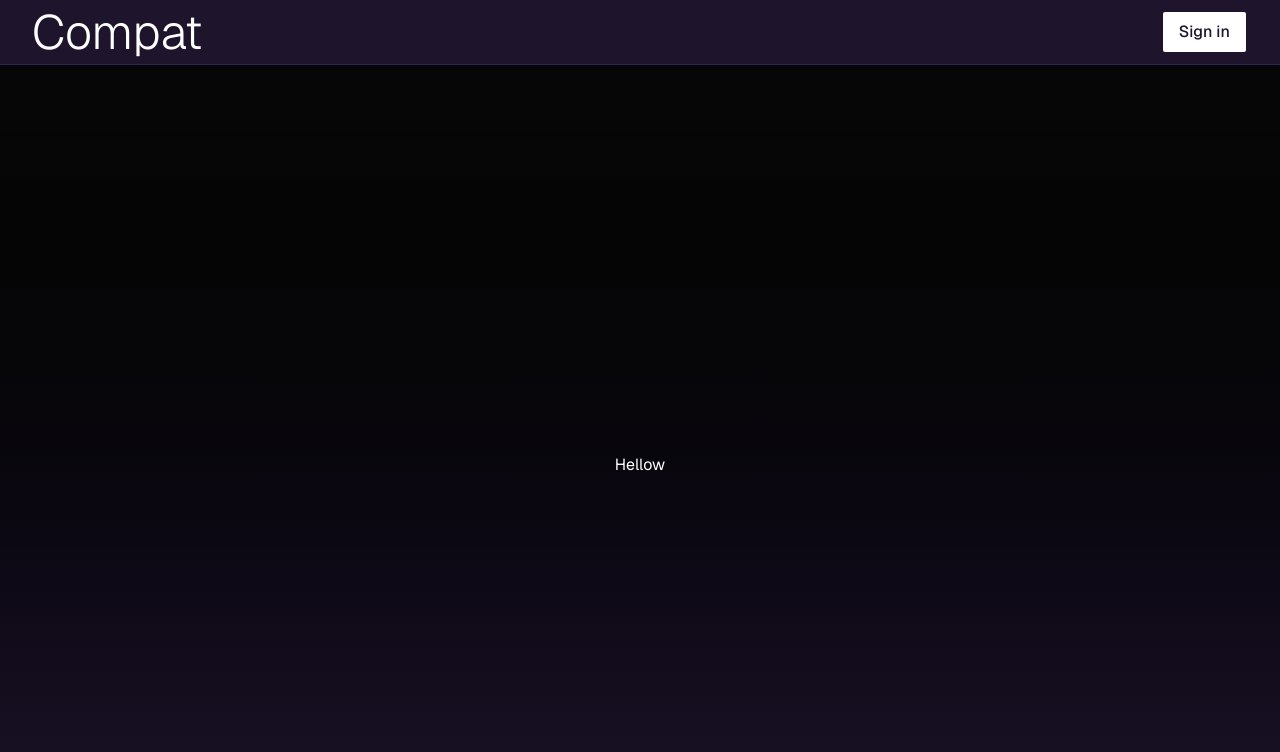
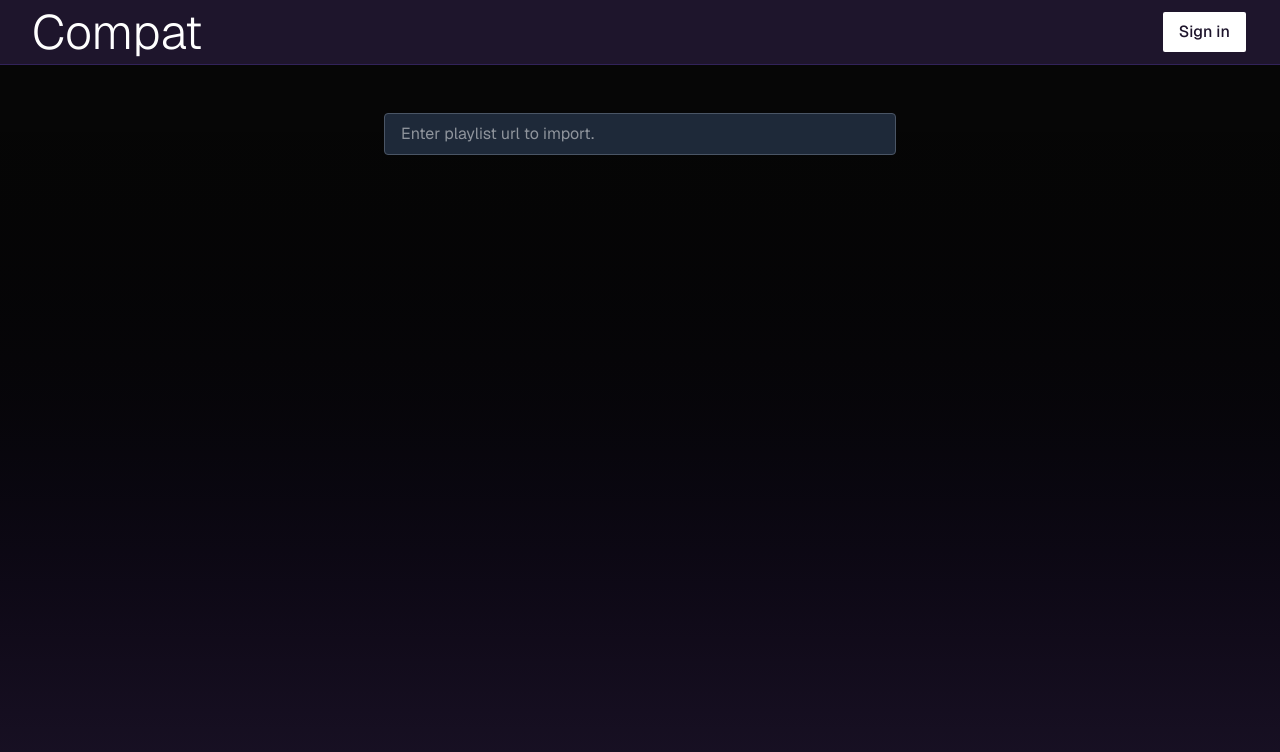
Before and after one commit to linnathoncode/Compat, a Next.js app: page / in a window 1280 px wide. Shown: the top 752 px of the page. Built offline with nearby package versions, Linux system fonts and the light colour scheme; no server answers.

Commit message:
ui change

```diff
--- a/src/app/page.tsx
+++ b/src/app/page.tsx
@@ -1,7 +1,9 @@
+import TextField from "~/components/TextField";
+
 export default function HomePage() {
   return (
-    <main className="flex min-h-screen flex-col items-center justify-center bg-gradient-to-b from-[#000000f9] to-[#1e152c] text-white">
-      <div>Hellow</div>
+    <main className="flex min-h-screen flex-col items-center justify-start bg-gradient-to-b from-[#000000f9] to-[#1e152c] pt-12 text-white">
+      <TextField />
     </main>
   );
 }
--- a/src/app/providers.tsx
+++ b/src/app/providers.tsx
@@ -1,6 +1,11 @@
 "use client";
 import { SessionProvider } from "next-auth/react";
+import { AuthProvider } from "~/context/AuthContext";
 
 export function Providers({ children }: { children: React.ReactNode }) {
-  return <SessionProvider>{children}</SessionProvider>;
+  return (
+    <SessionProvider>
+      <AuthProvider>{children}</AuthProvider>
+    </SessionProvider>
+  );
 }
--- a/src/components/AuthButton.tsx
+++ b/src/components/AuthButton.tsx
@@ -2,9 +2,10 @@
 
 import { signIn, signOut, useSession } from "next-auth/react";
 import { useState } from "react";
+import { useAuth } from "~/context/AuthContext";
 
 export default function AuthButton() {
-  const { data: session, status } = useSession();
+  const { session, status } = useAuth();
   const [loading, setLoading] = useState(false);
 
   const disabled = loading || status === "loading";
--- /dev/null
+++ b/src/components/TextField.tsx
@@ -0,0 +1,54 @@
+"use client";
+
+import React, { useState } from "react";
+import { useAuth } from "~/context/AuthContext";
+
+// function sleep(ms: number) {
+//   return new Promise((resolve) => setTimeout(resolve, ms));
+// }
+
+export default function TextField() {
+  const [value, setValue] = useState("");
+  const { session, status } = useAuth();
+  const [isLoading, setLoading] = useState(false);
+
+  if (status === "loading") {
+    return (
+      <input
+        type="text"
+        className="w-128 cursor-not-allowed rounded border border-gray-600 bg-gray-800 px-4 py-2 text-white opacity-60 focus:border-purple-500 focus:outline-none"
+        placeholder="Loading..."
+        disabled
+      />
+    );
+  }
+
+  const handleChange = (e: React.ChangeEvent<HTMLInputElement>) => {
+    const newValue = e.target.value;
+    setValue(newValue);
+  };
+
+  const handleSubmit = async (e: React.FormEvent<HTMLFormElement>) => {
+    e.preventDefault();
+    setLoading(true);
+    console.log(value);
+    setValue("");
+    // await sleep(2000); // sleep for 2 seconds
+    setLoading(false);
+  };
+
+  return (
+    <form onSubmit={handleSubmit}>
+      <input
+        type="text"
+        className={`w-128 rounded border border-gray-600 bg-gray-800 px-4 py-2 text-white focus:border-purple-500 focus:outline-none ${isLoading ? "cursor-not-allowed opacity-60" : ""}`}
+        placeholder={
+          isLoading ? "Submitting..." : "Enter playlist url to import."
+        }
+        value={value}
+        onChange={handleChange}
+        disabled={isLoading}
+      />
+    </form>
+  );
+}
--- /dev/null
+++ b/src/context/AuthContext.tsx
@@ -0,0 +1,28 @@
+"use client";
+
+import { createContext, useContext } from "react";
+import { useSession } from "next-auth/react";
+
+type AuthContextType = {
+  session: ReturnType<typeof useSession>["data"];
+  status: "loading" | "authenticated" | "unauthenticated";
+};
+
+const AuthContext = createContext<AuthContextType | null>(null);
+
+export const AuthProvider = ({ children }: { children: React.ReactNode }) => {
+  const { data: session, status } = useSession();
+  return (
+    <AuthContext.Provider value={{ session, status }}>
+      {children}
+    </AuthContext.Provider>
+  );
+};
+
+export const useAuth = () => {
+  const context = useContext(AuthContext);
+  if (!context) {
+    throw new Error("useAuth must be within AuthProvider");
+  }
+  return context;
+};
```
